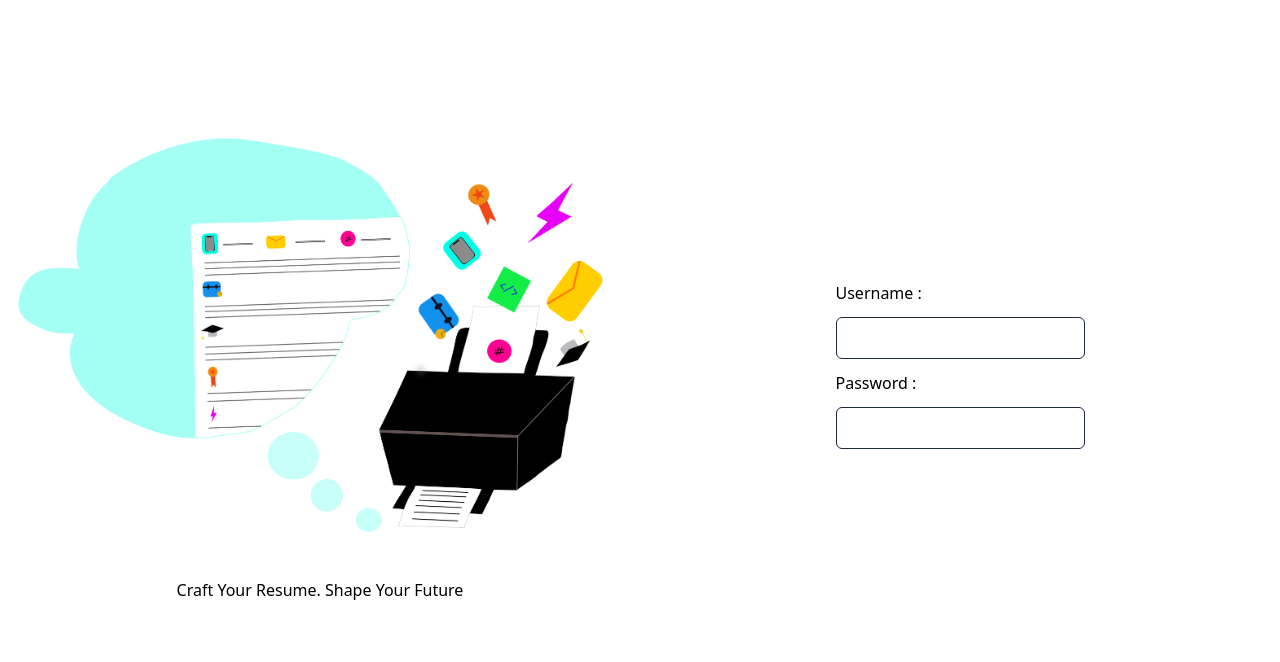
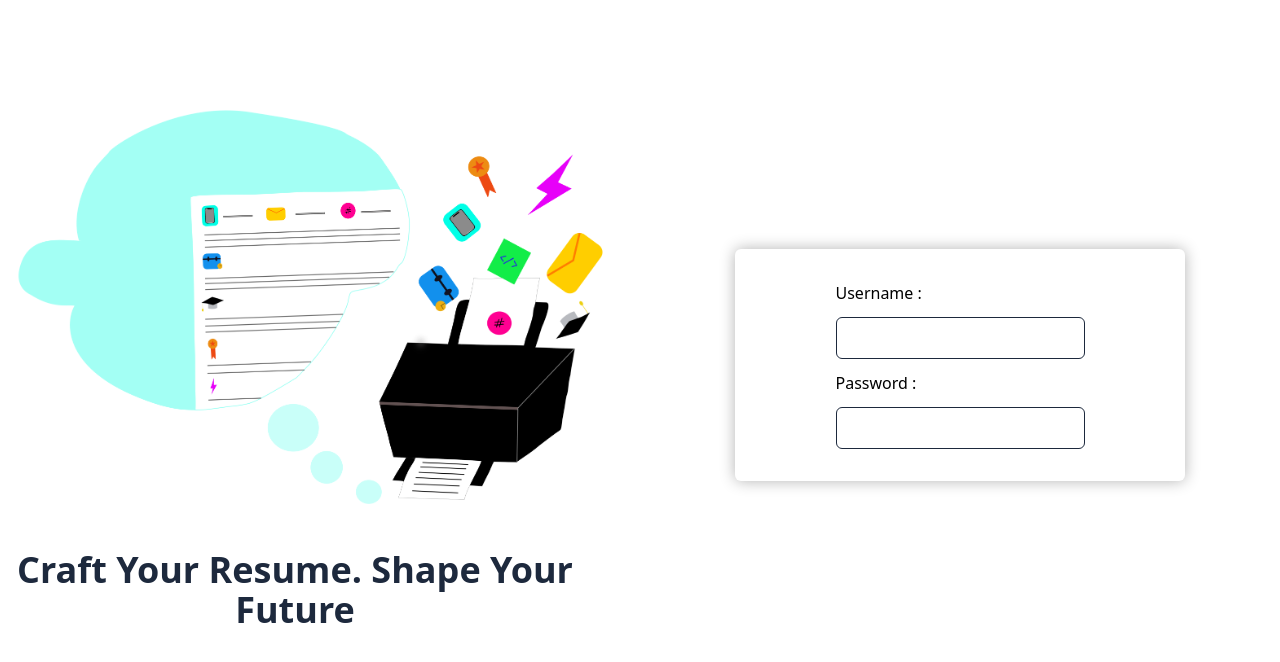
Before and after one commit to Sailesh-developer/ResumeMaker-UI, a React (Vite) app: page / in a window 1280 px wide. Shown: the top 662 px of the page. Built offline with nearby package versions, Linux system fonts and the light colour scheme.

Commit message:
added boxShaow in tailwind.config.js

```diff
--- a/src/components/auth/Login.jsx
+++ b/src/components/auth/Login.jsx
@@ -19,7 +19,7 @@ const Login = () => {
 
                 <div className="w-full md:w-1/2 flex flex-col justify-center items-center p-4 gap-y-6">
                 <img src={resume_image} alt="" className="max-w-full h-auto"/>
-                <p>Craft Your Resume. Shape Your Future</p>
+                <p className="text-slate-800 text-center font-montserrat lg:text-4xl text-2xl font-bold mr-12.5">Craft Your Resume. Shape Your Future</p>
                 </div>
 
                 <div className="w-full md:w-1/2 flex justify-center items-center p-4">
--- a/tailwind.config.js
+++ b/tailwind.config.js
@@ -7,7 +7,12 @@ module.exports =  {
     "./src/**/*.{js,ts,jsx,tsx}",
   ],
   theme: {
-    extend: {},
+    extend: {
+         boxShadow: {
+        custom: "0 0 15px rgba(0, 0, 0, 0.3)",
+        right: "10px 0px 10px -5px rgba(0, 0, 0, 0.3)",
+      },
+    },
   },
   plugins: [],
 }
```
